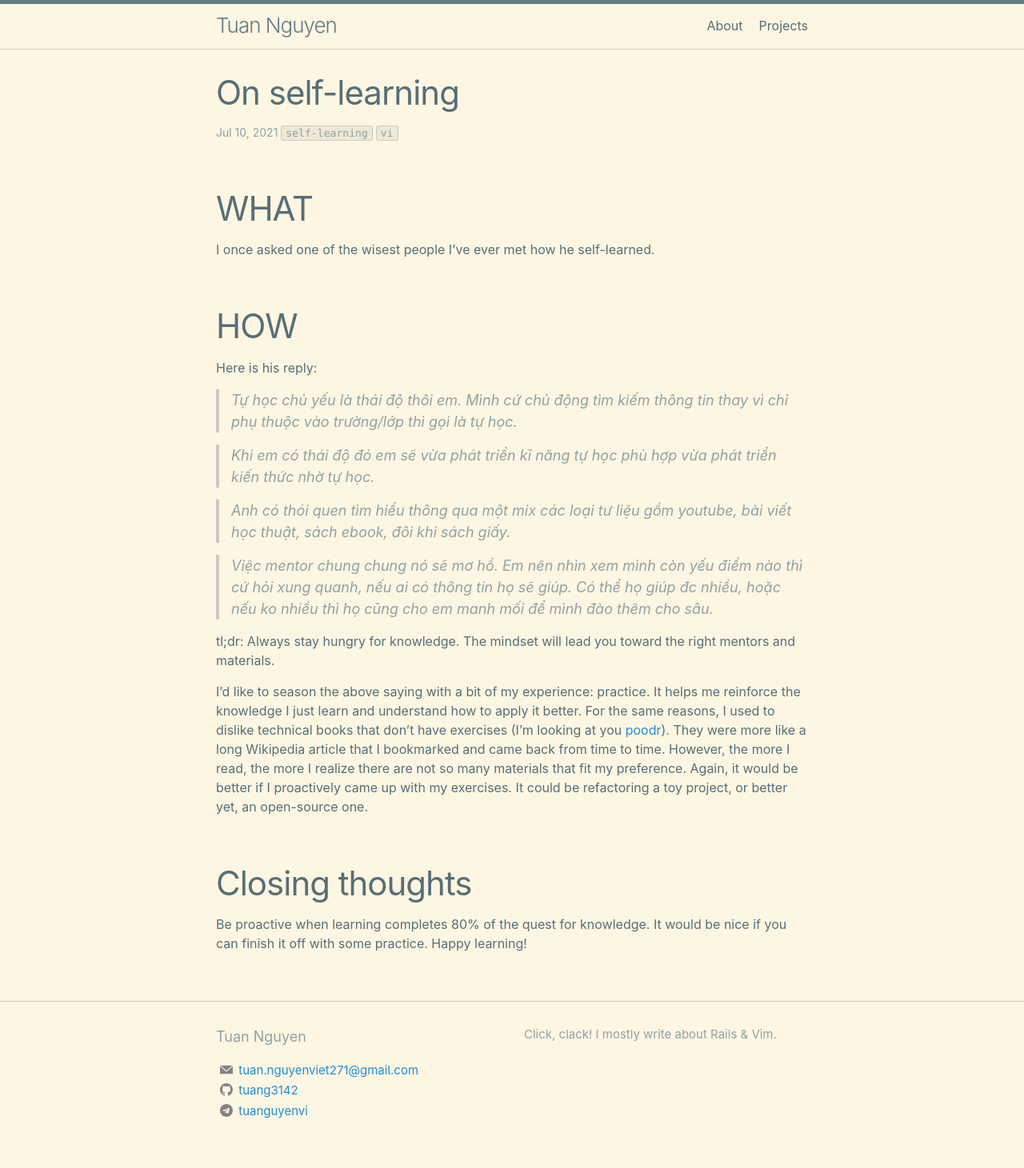
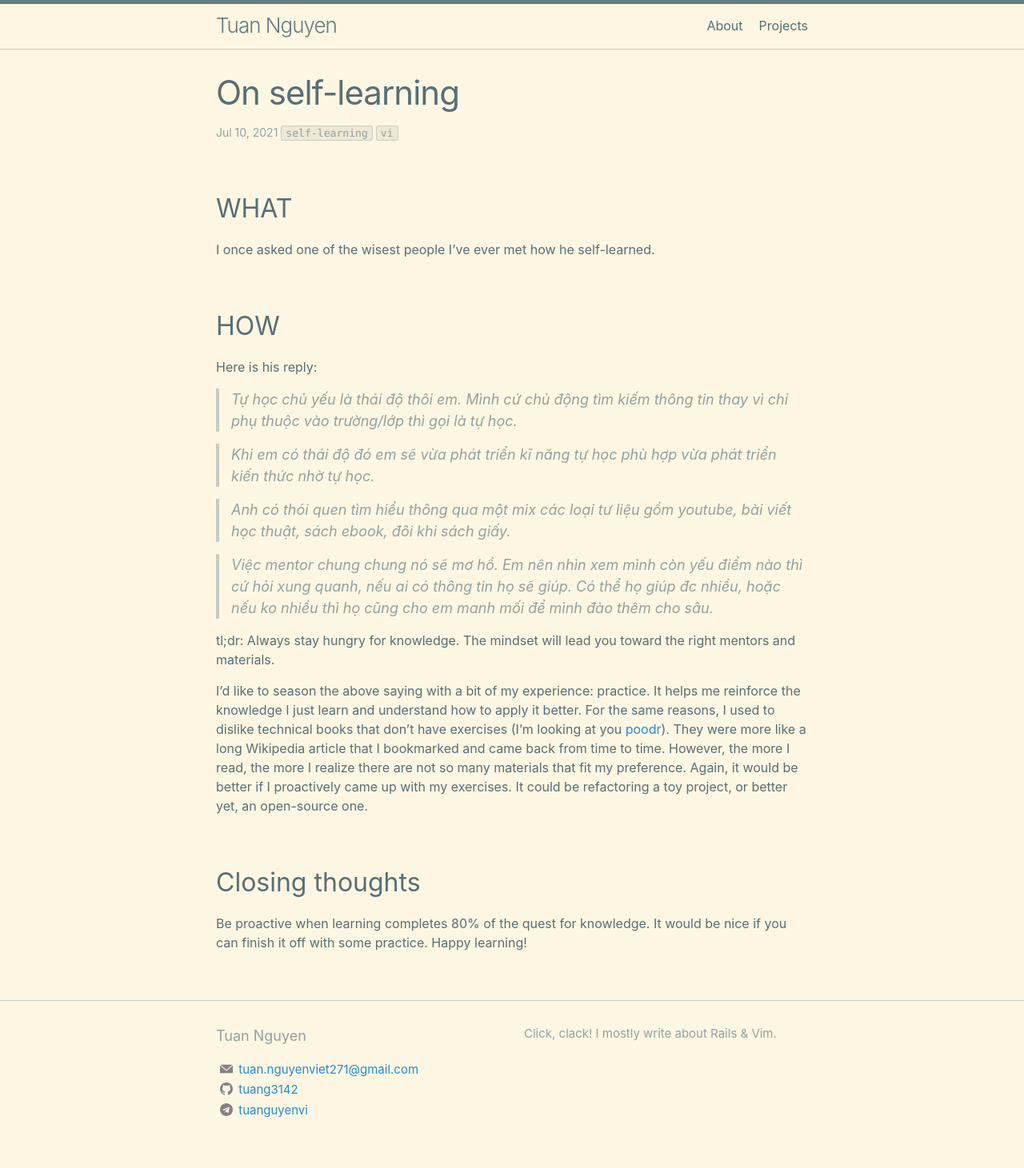
Before and after one commit to tuang3142/me, a Jekyll site: the page built from _posts/2021-07-10-on-self-learning.md, in a window 1280 px wide. Shown: the whole page at 80% size. Built offline with Jekyll 4.4.1, drawn with Linux system fonts in a browser that asks for light colours.

Commit message:
Minor layout update

```diff
--- a/_posts/2021-07-10-on-self-learning.md
+++ b/_posts/2021-07-10-on-self-learning.md
@@ -4,11 +4,11 @@ title: "On self-learning"
 tags: self-learning vi
 ---
 
-# WHAT
+## WHAT
 
 I once asked one of the wisest people I've ever met how he self-learned.
 
-# HOW
+## HOW
 
 Here is his reply:
 
@@ -28,7 +28,7 @@ I just learn and understand how to apply it better. For the same reasons, I used
 They were more like a long Wikipedia article that I bookmarked and came back from time to time. However, the more I read, the more I realize
 there are not so many materials that fit my preference. Again, it would be better if I proactively came up with my exercises. It could be refactoring a toy project, or better yet, an open-source one.
 
-# Closing thoughts
+## Closing thoughts
 
 Be proactive when learning completes 80% of the quest for knowledge. It would be nice if you can finish it off
 with some practice. Happy learning!
```
